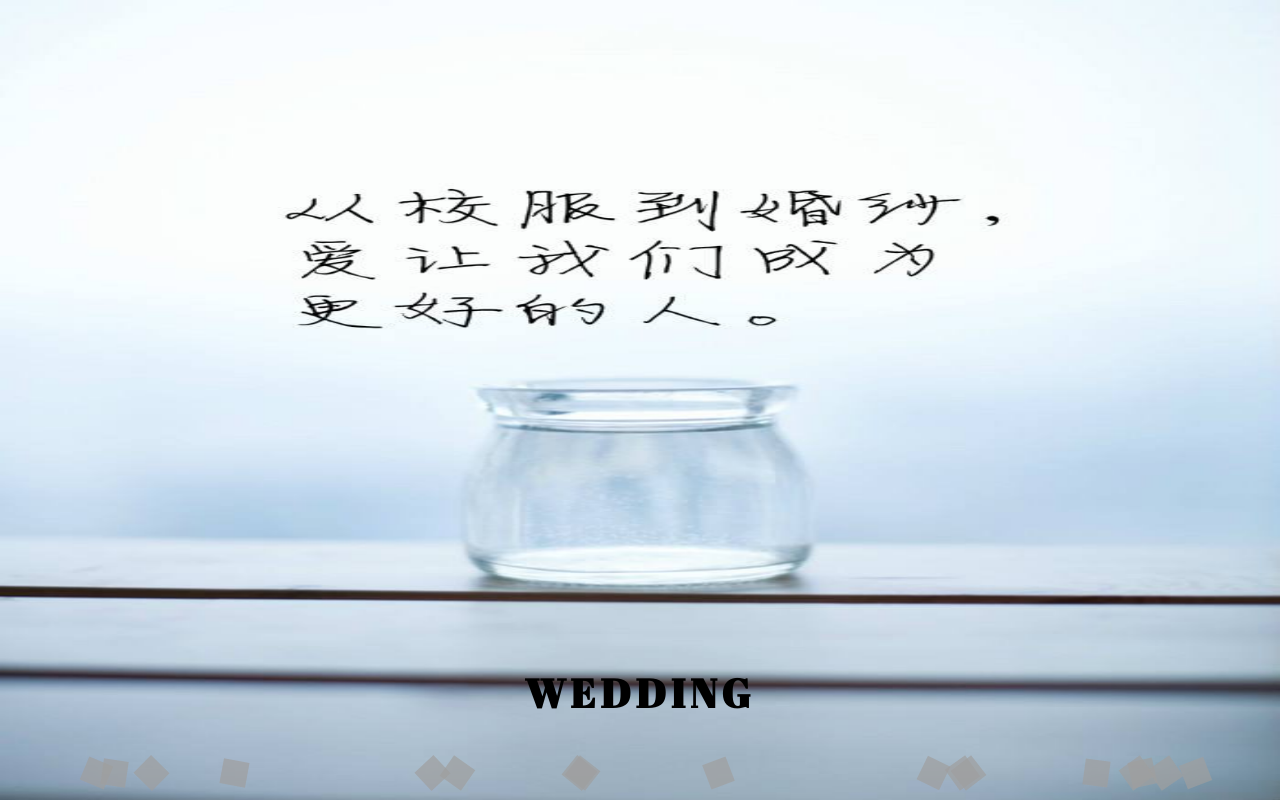
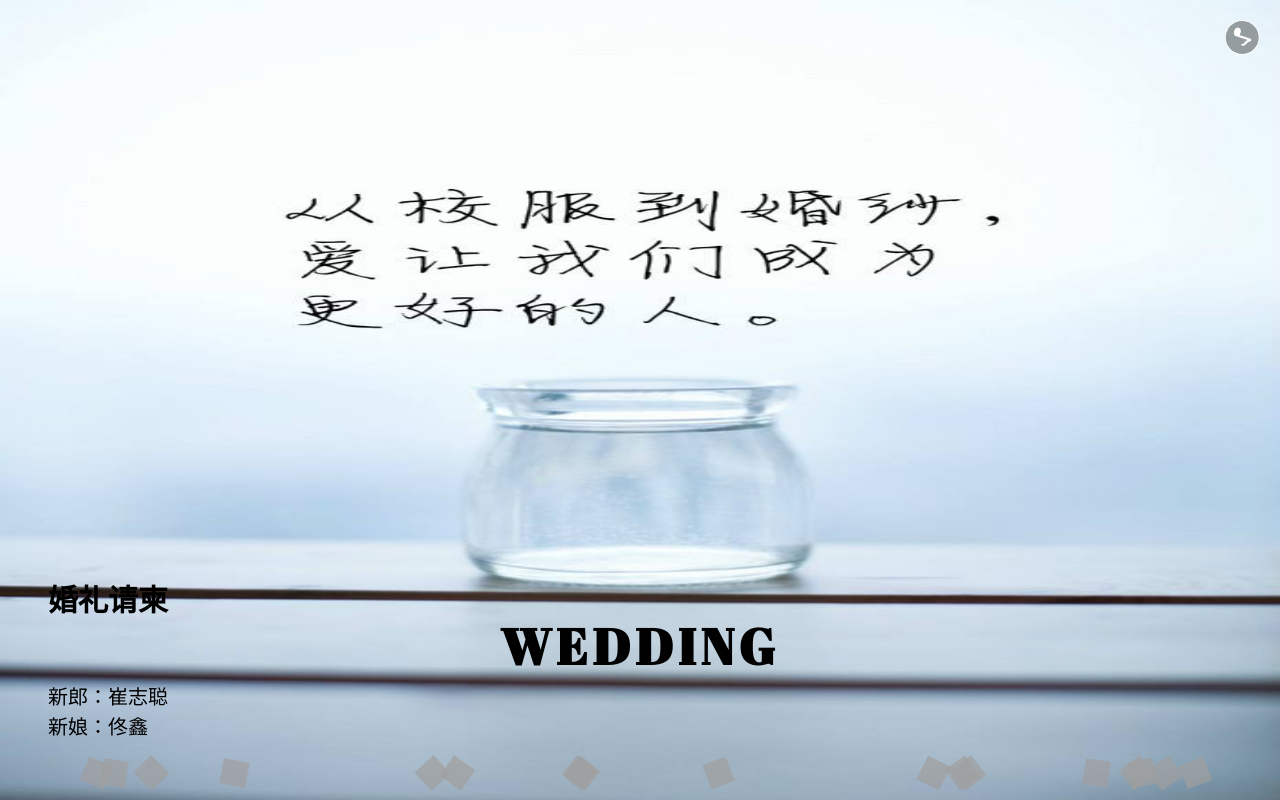
Before and after one commit to ia6599/my_wedding, a PHP site: page / in a window 1280 px wide. Run offline with PHP 8.4, Linux system fonts and the light colour scheme; some libraries are stand-ins or nearby versions; some web fonts are replaced; grey boxes are pictures that could not be loaded.

Commit message:
2020-11-25

```diff
--- /dev/null
+++ b/css/font.css
@@ -0,0 +1,9 @@
+@font-face {
+    font-family: AbrilFatface-Regular;
+    src: url(../static/font/AbrilFatface-Regular.ttf);
+}
+
+@font-face {
+    font-family: SC-ExtraLight;
+    src: url(../static/font/SC-ExtraLight.otf);
+}
--- a/css/index.css
+++ b/css/index.css
@@ -1,8 +1,3 @@
-@font-face {
-    font-family: AbrilFatface-Regular;
-    src: url(../static/font/AbrilFatface-Regular.ttf);
-}
-
 html,
 body {
     height: 100%;
@@ -85,6 +80,40 @@ div {
     box-sizing: border-box;
 }
 
+.play-music {
+    position: fixed;
+    top: 20px;
+    right: 20px;
+    z-index: 999;
+}
+
+.play-music .music-icon {
+    width: 35px;
+    height: 35px;
+}
+
+.play-music .music-icon.play {
+    animation: 2s play-music linear infinite;
+}
+
+@keyframes play-music {
+    0% {
+        transform: rotateZ(0);
+    }
+    100% {
+        transform: rotateZ(360deg);
+    }
+}
+
+.musicCon {
+    position: absolute;
+    top: 0;
+    left: 0;
+    width: 0;
+    height: 0;
+    opacity: 0;
+}
+
 
 /* 第一屏样式 */
 
@@ -113,14 +142,35 @@ div {
     }
 }
 
+.page1-name {
+    position: absolute;
+    bottom: 180px;
+    left: -100%;
+    font-size: 30px;
+    font-family: SC-ExtraLight;
+}
+
+.page1.active .page1-name {
+    animation: 2s page1-name 1s linear forwards;
+}
+
+@keyframes page1-name {
+    0% {
+        left: -100%;
+    }
+    100% {
+        left: 48px;
+    }
+}
+
 .page1-title {
     position: absolute;
-    bottom: 80px;
+    bottom: 120px;
     width: 100%;
     letter-spacing: 5px;
     text-align: center;
     font-family: AbrilFatface-Regular;
-    font-size: 40px;
+    font-size: 50px;
     transform: scale(0);
 }
 
@@ -139,3 +189,49 @@ div {
         transform: scale(1) rotateX(360deg);
     }
 }
+
+.page1-bridegroom,
+.page1-bride {
+    position: absolute;
+    bottom: 60px;
+    left: 48px;
+    width: 200px;
+    font-family: SC-ExtraLight;
+    font-size: 20px;
+    text-align: justify;
+    opacity: 0;
+}
+
+.page1-bride {
+    bottom: 60px;
+}
+
+.page1.active .page1-bridegroom {
+    animation: .5s page1-bridegroom 2s linear forwards;
+}
+
+@keyframes page1-bridegroom {
+    0% {
+        bottom: 60px;
+        opacity: .5;
+    }
+    100% {
+        bottom: 90px;
+        opacity: 1;
+    }
+}
+
+.page1.active .page1-bride {
+    animation: .5s page1-bride 2s linear forwards;
+}
+
+@keyframes page1-bride {
+    0% {
+        bottom: 90px;
+        opacity: .5;
+    }
+    100% {
+        bottom: 60px;
+        opacity: 1;
+    }
+}
--- a/index.html
+++ b/index.html
@@ -7,22 +7,32 @@
     <meta http-equiv="X-UA-Compatible" content="ie=edge">
     <title>我的婚礼</title>
     <link rel="icon" href="./favicon.ico" type="image/x-icon" />
+    <link rel="stylesheet" href="./css/font.css">
     <link rel="stylesheet" href="./css/index.css">
     <link rel="stylesheet" href="./css/snowflake.css">
     <link rel="stylesheet" href="./css/jquery.fullPage.css">
     <script type="text/javascript" src="./js/jquery.min.js"></script>
     <script type="text/javascript" src="./js/jquery.fullPage.js"></script>
     <script type="text/javascript" src="https://res.wx.qq.com/open/js/jweixin-1.6.0.js"></script>
+    <script src="https://cdn.bootcdn.net/ajax/libs/mobile-detect/1.4.4/mobile-detect.min.js"></script>
 </head>
 
 <body>
     <div id='content'>
         <!-- 飘花 -->
         <div id="snowflake"></div>
+        <!-- 音乐播放按钮 -->
+        <div class="play-music">
+            <audio class="musicCon" src="./叶振棠 - 万里长城永不倒.mp3" controls="controls" loop="loop"></audio>
+            <img class="music-icon play" src="./image/music.png" alt="">
+        </div>
         <div id="fullpage">
             <div class="section page1">
                 <img class="page1-bg" src="./image/page1_bg.jpg" alt="">
+                <h4 class="page1-name">婚礼请柬</h4>
                 <h2 class="page1-title">WEDDING</h2>
+                <div class="page1-bridegroom">新郎：崔志聪</div>
+                <div class="page1-bride">新娘：佟鑫</div>
             </div>
             <div class="section">Some section</div>
             <div class="section">Some section</div>
@@ -34,4 +44,4 @@
 <script type="text/javascript" src="./js/snowflake.js"></script>
 <script type="text/javascript" src="./js/index.js"></script>
 
-</html>·
+</html>
--- a/js/index.js
+++ b/js/index.js
@@ -1,5 +1,14 @@
 $(function() {
     $(document).ready(function() {
-        $('#fullpage').fullpage();
+        $("#fullpage").fullpage();
     });
+    $('.music-icon').click(function() {
+        if ($(this).hasClass('play')) {
+            $('.musicCon')[0].play()
+            $(this).removeClass('play')
+        } else {
+            $('.musicCon')[0].pause()
+            $(this).addClass('play')
+        }
+    })
 });
```
Also changed, not shown: image/music.png (added), 1 other file.
